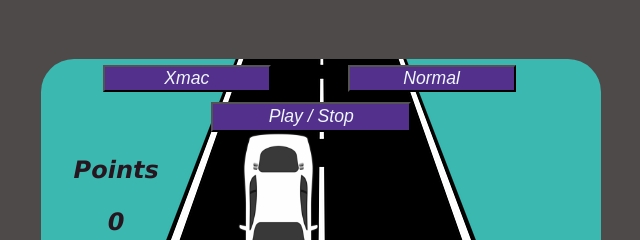
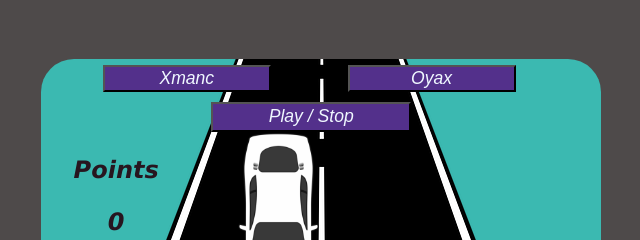
Before and after one commit to Davtian001/Car-Racing, a plain HTML site: page index.html in a window 1280 px wide. Shown: the top 240 px of the page, 18-658 px from the left. Drawn offline with Linux system fonts and the light colour scheme.

Commit message:
Update index.html

```diff
--- a/index.html
+++ b/index.html
@@ -14,8 +14,8 @@
 
     <main id="main">
         <div>
-            <button id="xmac" data-button="xmac">Xmac</button>
-            <button id="normal" data-button="normal">Normal</button>
+            <button id="xmac" data-button="xmac">Xmanc</button>
+            <button id="normal" data-button="normal">Oyax</button>
             <button id ="stop" class="stop" data-button="stop">Play / Stop </button>
         </div>
         <div class="points">
```
